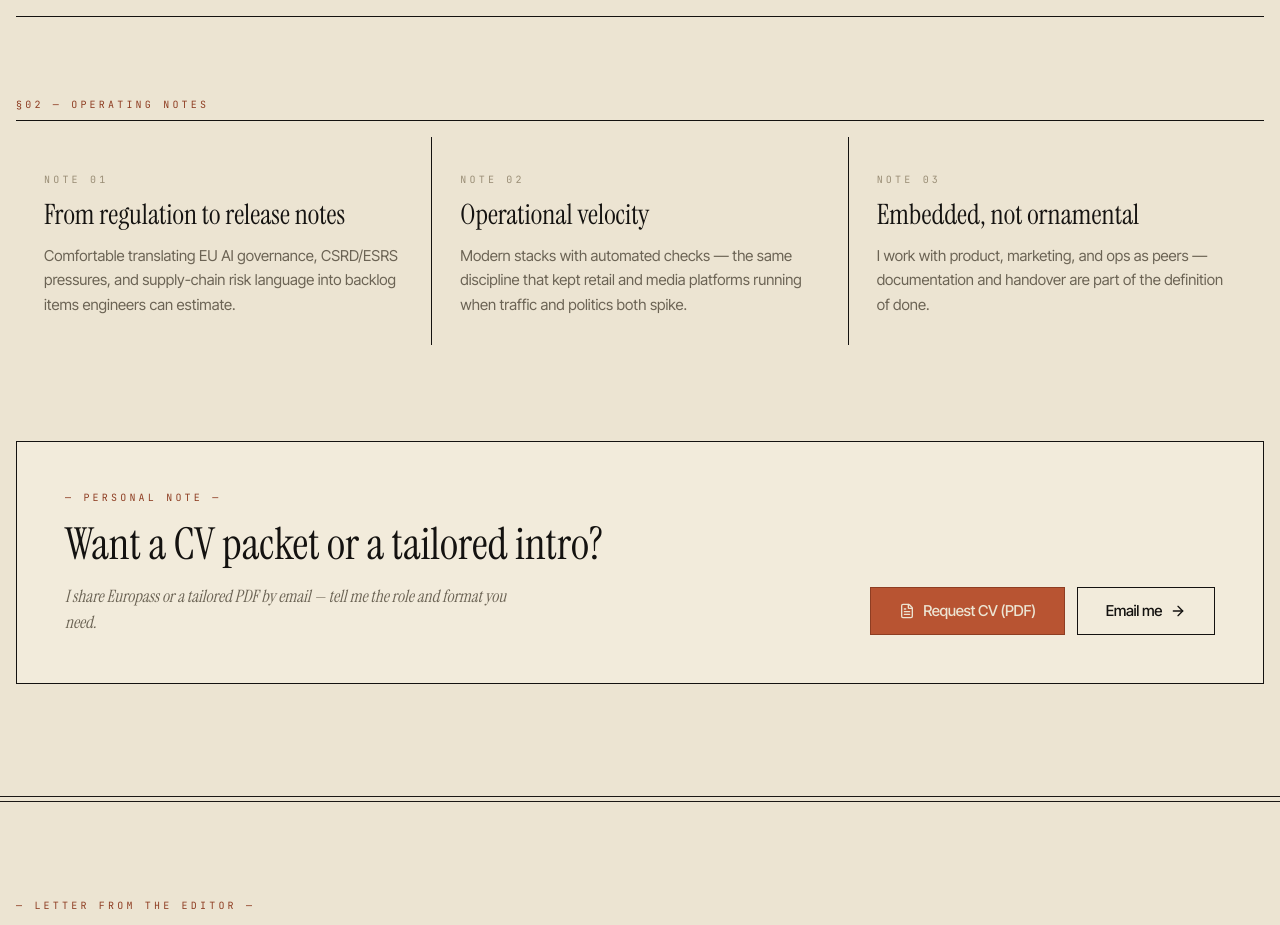
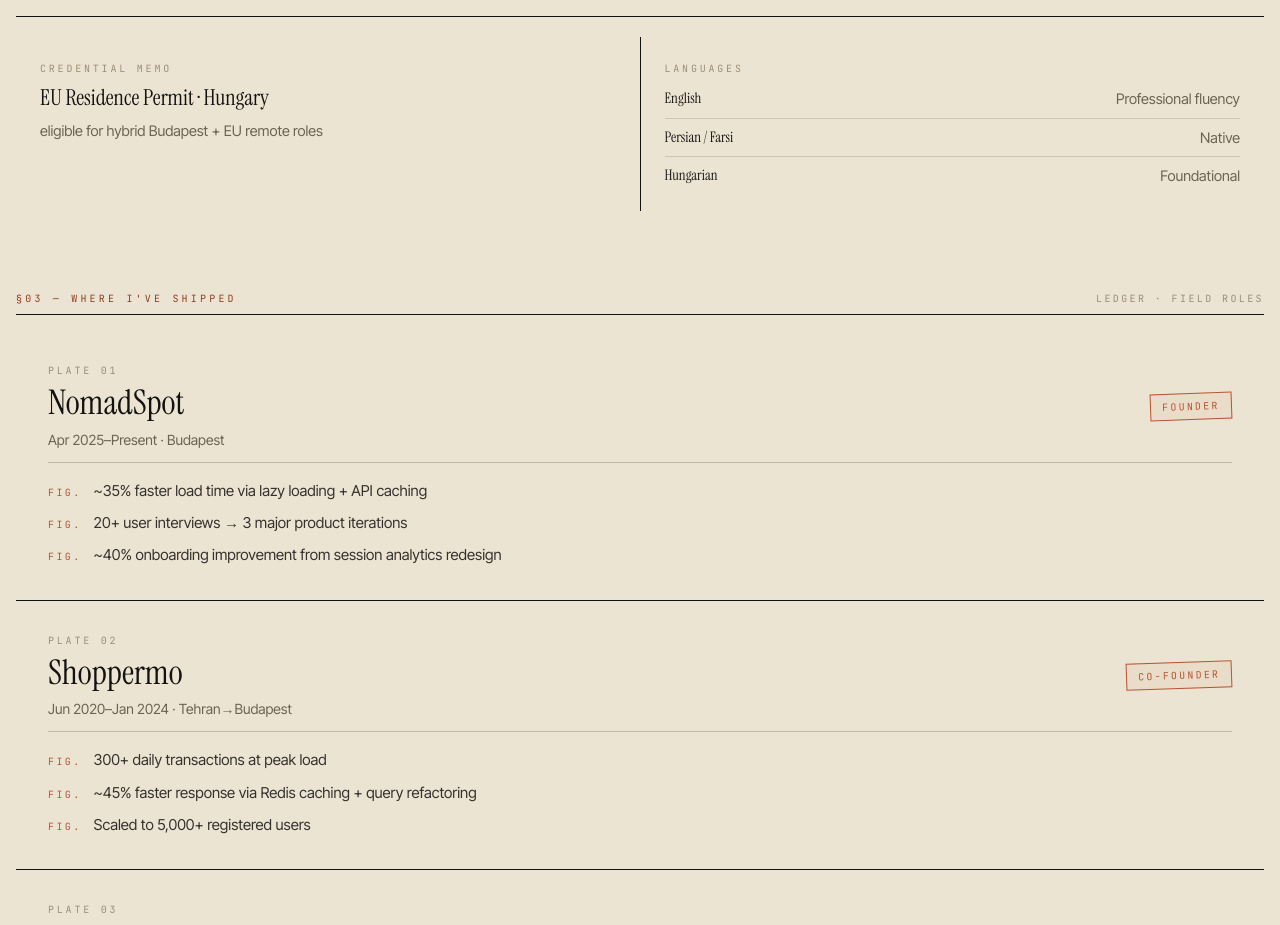
Before and after one commit to ne3mer/NimaAfsharPortfo, a Next.js app: page /en/about in a window 1280 px wide. Shown: the part 1866-2791 px from the top of the page. Built offline with nearby package versions, Linux system fonts and the light colour scheme.

Commit message:
feat: enhance AboutPage and Hero components with new work experience and impact statistics sections; improve layout and bilingual support for better user engagement and clarity.

```diff
--- a/src/app/(public)/[locale]/about/page.tsx
+++ b/src/app/(public)/[locale]/about/page.tsx
@@ -16,6 +16,72 @@
 }) {
   const { locale } = await params;
   const t = await getTranslations({ locale, namespace: "About" });
+  const isFa = locale === "fa";
+  const shippedEntries = isFa
+    ? [
+        {
+          badge: "Founder",
+          company: "NomadSpot",
+          dates: "Apr 2025–Present · Budapest",
+          points: [
+            "~35% faster load time via lazy loading + API caching",
+            "20+ user interviews → 3 major product iterations",
+            "~40% onboarding improvement from session analytics redesign",
+          ],
+        },
+        {
+          badge: "Co-Founder",
+          company: "Shoppermo",
+          dates: "Jun 2020–Jan 2024 · Tehran→Budapest",
+          points: [
+            "300+ daily transactions at peak load",
+            "~45% faster response via Redis caching + query refactoring",
+            "Scaled to 5,000+ registered users",
+          ],
+        },
+        {
+          badge: "Digital Manager",
+          company: "Arash Mall & Arash Market",
+          dates: "May 2019–May 2023 · Gilan",
+          points: [
+            "~30% fewer inventory errors, saving ~8 hrs/week",
+            "Internal comms response time cut from hours → 15 min",
+            "~20% efficiency gain over 2 years",
+          ],
+        },
+      ]
+    : [
+        {
+          badge: "Founder",
+          company: "NomadSpot",
+          dates: "Apr 2025–Present · Budapest",
+          points: [
+            "~35% faster load time via lazy loading + API caching",
+            "20+ user interviews → 3 major product iterations",
+            "~40% onboarding improvement from session analytics redesign",
+          ],
+        },
+        {
+          badge: "Co-Founder",
+          company: "Shoppermo",
+          dates: "Jun 2020–Jan 2024 · Tehran→Budapest",
+          points: [
+            "300+ daily transactions at peak load",
+            "~45% faster response via Redis caching + query refactoring",
+            "Scaled to 5,000+ registered users",
+          ],
+        },
+        {
+          badge: "Digital Manager",
+          company: "Arash Mall & Arash Market",
+          dates: "May 2019–May 2023 · Gilan",
+          points: [
+            "~30% fewer inventory errors, saving ~8 hrs/week",
+            "Internal comms response time cut from hours → 15 min",
+            "~20% efficiency gain over 2 years",
+          ],
+        },
+      ];
 
   return (
     <div className="bg-paper pb-28">
@@ -61,7 +127,7 @@
       <section className="container mx-auto mt-20 px-4">
         <div className="passepartout grid gap-10 bg-card p-6 md:grid-cols-12 md:gap-12 md:p-12">
           <div className="md:col-span-5">
-            <div className="relative aspect-[4/5] border border-ink bg-paper-deep">
+            <div className="relative aspect-4/5 border border-ink bg-paper-deep">
               <svg aria-hidden className="absolute inset-0 h-full w-full opacity-25" viewBox="0 0 200 250" preserveAspectRatio="none">
                 <defs>
                   <pattern id="about-hatch" width="6" height="6" patternUnits="userSpaceOnUse" patternTransform="rotate(45)">
@@ -129,6 +195,76 @@
             </li>
           ))}
         </ul>
+        <div className="mt-5 grid gap-px bg-ink md:grid-cols-2">
+          <div className="bg-paper p-6">
+            <p className="font-mono text-[10px] uppercase tracking-[0.28em] text-ink-faint">
+              Credential memo
+            </p>
+            <p className="mt-2 font-display text-[22px] leading-tight text-ink">
+              EU Residence Permit · Hungary
+            </p>
+            <p className="mt-2 text-[14.5px] leading-relaxed text-ink-mute">
+              eligible for hybrid Budapest + EU remote roles
+            </p>
+          </div>
+          <div className="bg-paper p-6">
+            <p className="font-mono text-[10px] uppercase tracking-[0.28em] text-ink-faint">
+              Languages
+            </p>
+            <dl className="mt-3 space-y-2 text-[14.5px]">
+              <div className="flex justify-between gap-4 border-b border-ink/15 pb-2">
+                <dt className="font-display text-ink">English</dt>
+                <dd className="text-ink-mute">Professional fluency</dd>
+              </div>
+              <div className="flex justify-between gap-4 border-b border-ink/15 pb-2">
+                <dt className="font-display text-ink">Persian / Farsi</dt>
+                <dd className="text-ink-mute">Native</dd>
+              </div>
+              <div className="flex justify-between gap-4">
+                <dt className="font-display text-ink">Hungarian</dt>
+                <dd className="text-ink-mute">Foundational</dd>
+              </div>
+            </dl>
+          </div>
+        </div>
+      </section>
+
+      {/* Work experience */}
+      <section className="container mx-auto mt-20 px-4">
+        <div className="mb-4 flex items-end justify-between gap-3 border-b border-ink pb-2">
+          <p className="kicker">§03 — Where I&apos;ve shipped</p>
+          <span className="font-mono text-[10px] uppercase tracking-[0.24em] text-ink-faint">
+            Ledger · field roles
+          </span>
+        </div>
+        <div className="grid gap-px bg-ink">
+          {shippedEntries.map((entry, idx) => (
+            <article key={entry.company} className="bg-paper p-6 md:p-8">
+              <div className="flex flex-wrap items-center justify-between gap-3 border-b border-ink/20 pb-3">
+                <div>
+                  <p className="font-mono text-[10px] uppercase tracking-[0.28em] text-ink-faint">
+                    Plate 0{idx + 1}
+                  </p>
+                  <h3 className="mt-1 font-display text-[28px] leading-tight text-ink md:text-[34px]">
+                    {entry.company}
+                  </h3>
+                  <p className="mt-1 text-[14px] text-ink-mute">{entry.dates}</p>
+                </div>
+                <span className="stamp">{entry.badge}</span>
+              </div>
+              <ul className="mt-4 space-y-2">
+                {entry.points.map((point) => (
+                  <li key={point} className="flex gap-3 text-[15px] leading-relaxed text-ink/85">
+                    <span className="font-mono text-[10px] uppercase tracking-[0.24em] text-sienna pt-1.5">
+                      Fig.
+                    </span>
+                    <span>{point}</span>
+                  </li>
+                ))}
+              </ul>
+            </article>
+          ))}
+        </div>
       </section>
 
       {/* Values */}
--- a/src/app/(public)/[locale]/work/[slug]/page.tsx
+++ b/src/app/(public)/[locale]/work/[slug]/page.tsx
@@ -186,6 +186,18 @@
                 <p className="max-w-3xl font-display italic text-[18px] leading-snug text-ink-mute md:text-[20px]">
                   {copy.description}
                 </p>
+                {project.slug === "optisupply-dashboard" ? (
+                  <a
+                    href="https://github.com/ne3mer/OptiSupply"
+                    target="_blank"
+                    rel="noopener noreferrer"
+                    className={`${buttonVariants({ variant: "outline", size: "lg" })} mt-6 inline-flex`}
+                  >
+                    View on GitHub
+                    <span className="mx-2">→</span>
+                    github.com/ne3mer/OptiSupply
+                  </a>
+                ) : null}
               </div>
 
               {project.image && !liveSiteUrl && !hasFullPageImage && (
--- a/src/components/home/Hero.tsx
+++ b/src/components/home/Hero.tsx
@@ -42,6 +42,19 @@
         handSet: "Hand-set in Budapest",
         setIn: "Set in this volume",
       };
+  const impactLedger = isFa
+    ? [
+        { stat: "5,000+ users", source: "Shoppermo · scale" },
+        { stat: "300+ daily transactions", source: "Shoppermo · peak" },
+        { stat: "~40% onboarding lift", source: "NomadSpot · onboarding" },
+        { stat: "r ≈ 0.81", source: "OptiSupply · thesis" },
+      ]
+    : [
+        { stat: "5,000+ users", source: "Shoppermo · scale" },
+        { stat: "300+ daily transactions", source: "Shoppermo · peak" },
+        { stat: "~40% onboarding lift", source: "NomadSpot · onboarding" },
+        { stat: "r ≈ 0.81", source: "OptiSupply · thesis" },
+      ];
 
   return (
     <section className="relative overflow-hidden bg-paper text-ink">
@@ -106,6 +119,23 @@
               <p className="dropcap max-w-[58ch] text-[15px] leading-[1.7] text-ink/85 md:text-[16px]">
                 {t("subtitle")}
               </p>
+            </div>
+            <div className="mt-5 border-y border-ink/20 py-3">
+              <div className="flex flex-wrap gap-2">
+                {impactLedger.map((item) => (
+                  <span
+                    key={item.stat}
+                    className="inline-flex items-center gap-2 border border-ink/20 bg-card px-2.5 py-1"
+                  >
+                    <span className="font-display text-[16px] leading-none text-ink">
+                      {item.stat}
+                    </span>
+                    <span className="font-mono text-[8px] uppercase tracking-[0.2em] text-ink-faint">
+                      {item.source}
+                    </span>
+                  </span>
+                ))}
+              </div>
             </div>
 
             <p className="mt-6 max-w-[58ch] border-l-2 border-sienna pl-4 font-display text-lg italic leading-snug text-ink rtl:border-l-0 rtl:border-r-2 rtl:pl-0 rtl:pr-4">
--- a/src/components/work/PortfolioCard.tsx
+++ b/src/components/work/PortfolioCard.tsx
@@ -16,6 +16,13 @@
   /** Optional 1-line headline result shown directly on the card (off-image). */
   outcome?: string;
 };
+
+const OPEN_SOURCE_BADGE_SLUGS = new Set([
+  "dataflow-pipeline-dashboard",
+  "spanish-football-news-scraper",
+  "automated-pdf-extraction-engine",
+  "echoless-tech",
+]);
 
 /**
  * Editorial portfolio card — looks like a printed catalogue entry.
@@ -64,6 +71,7 @@
   ] as const;
   const frame = frameStyles[index % frameStyles.length];
   const concept = getProjectConcept(project, isFa);
+  const showOpenSourceBadge = OPEN_SOURCE_BADGE_SLUGS.has(project.slug);
 
   return (
     <Link
@@ -81,7 +89,12 @@
               sizes="(max-width: 768px) 100vw, (max-width: 1200px) 50vw, 33vw"
             />
           ) : (
-            <ProjectPoster concept={concept} isFa={isFa} />
+            <ProjectPoster
+              concept={concept}
+              isFa={isFa}
+              slug={project.slug}
+              showOpenSourceBadge={showOpenSourceBadge}
+            />
           )}
           <div className={`pointer-events-none absolute inset-0 ${frame.tint}`} />
           <div className="pointer-events-none absolute inset-0 ring-1 ring-inset ring-ink/20" />
@@ -158,6 +171,8 @@
 function ProjectPoster({
   concept,
   isFa,
+  slug,
+  showOpenSourceBadge,
 }: {
   concept: {
     title: string;
@@ -168,6 +183,8 @@
     Icon: ComponentType<{ className?: string }>;
   };
   isFa: boolean;
+  slug: string;
+  showOpenSourceBadge: boolean;
 }) {
   return (
     <div className={`absolute inset-0 ${concept.palette} text-ink`}>
@@ -196,9 +213,27 @@
 
       {/* title block */}
       <div className="absolute inset-x-4 bottom-4">
-        <p className="font-mono text-[8px] uppercase tracking-[0.26em] text-ink-faint">
-          {isFa ? "پیش‌نمایش مفهومی پروژه" : "PROJECT CONCEPT PREVIEW"}
-        </p>
+        {showOpenSourceBadge ? (
+          <a
+            href="https://github.com/ne3mer"
+            target="_blank"
+            rel="noopener noreferrer"
+            onClick={(event) => event.stopPropagation()}
+            className="inline-flex border border-ink/25 bg-paper/70 px-2 py-0.5 font-mono text-[8px] uppercase tracking-[0.18em] text-ink hover:text-sienna"
+          >
+            Open source · GitHub ↗
+          </a>
+        ) : (
+          <p className="font-mono text-[8px] uppercase tracking-[0.26em] text-ink-faint">
+            {slug === "optisupply-dashboard" || slug === "nomadspot-budapest"
+              ? isFa
+                ? "نسخه زنده"
+                : "live deployment"
+              : isFa
+                ? "مطالعه موردی"
+                : "case study"}
+          </p>
+        )}
         <h4 className="mt-1 font-display text-[22px] leading-[0.9] text-ink">
           {concept.title}
         </h4>
```
